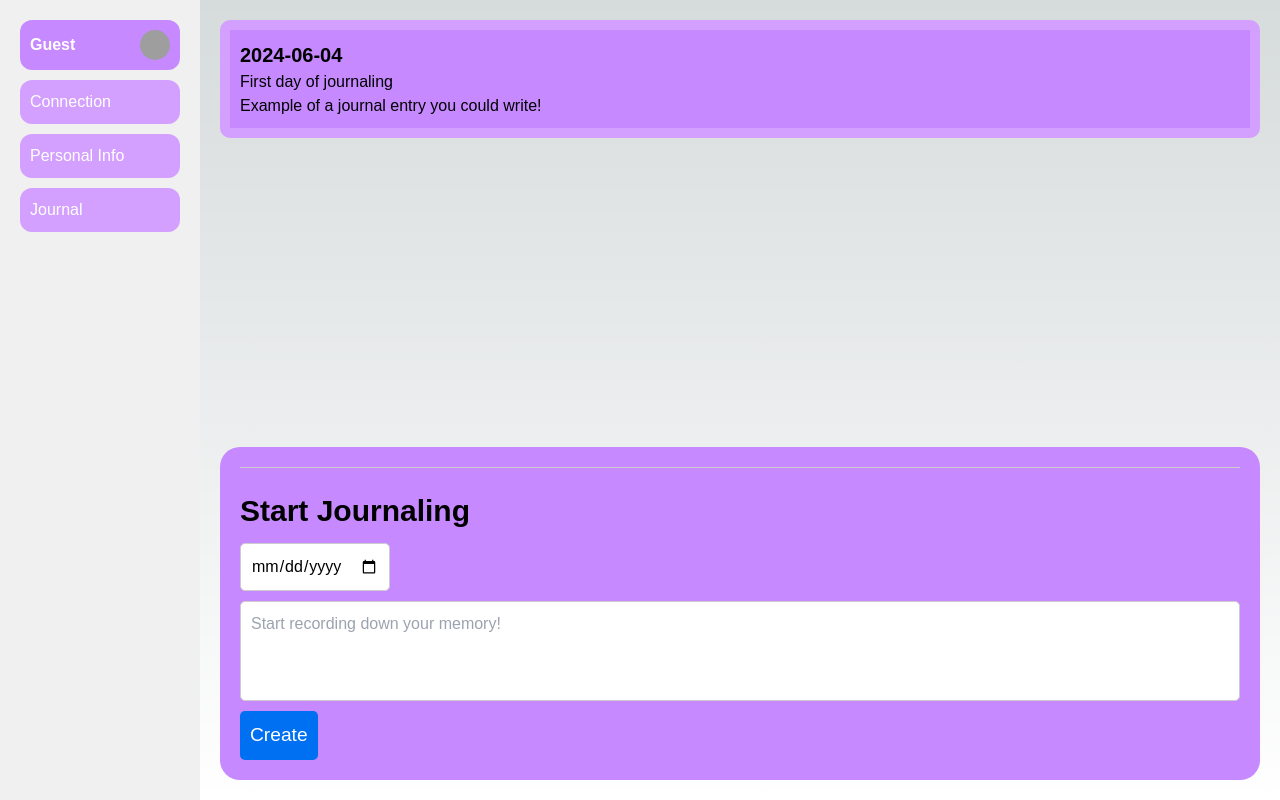
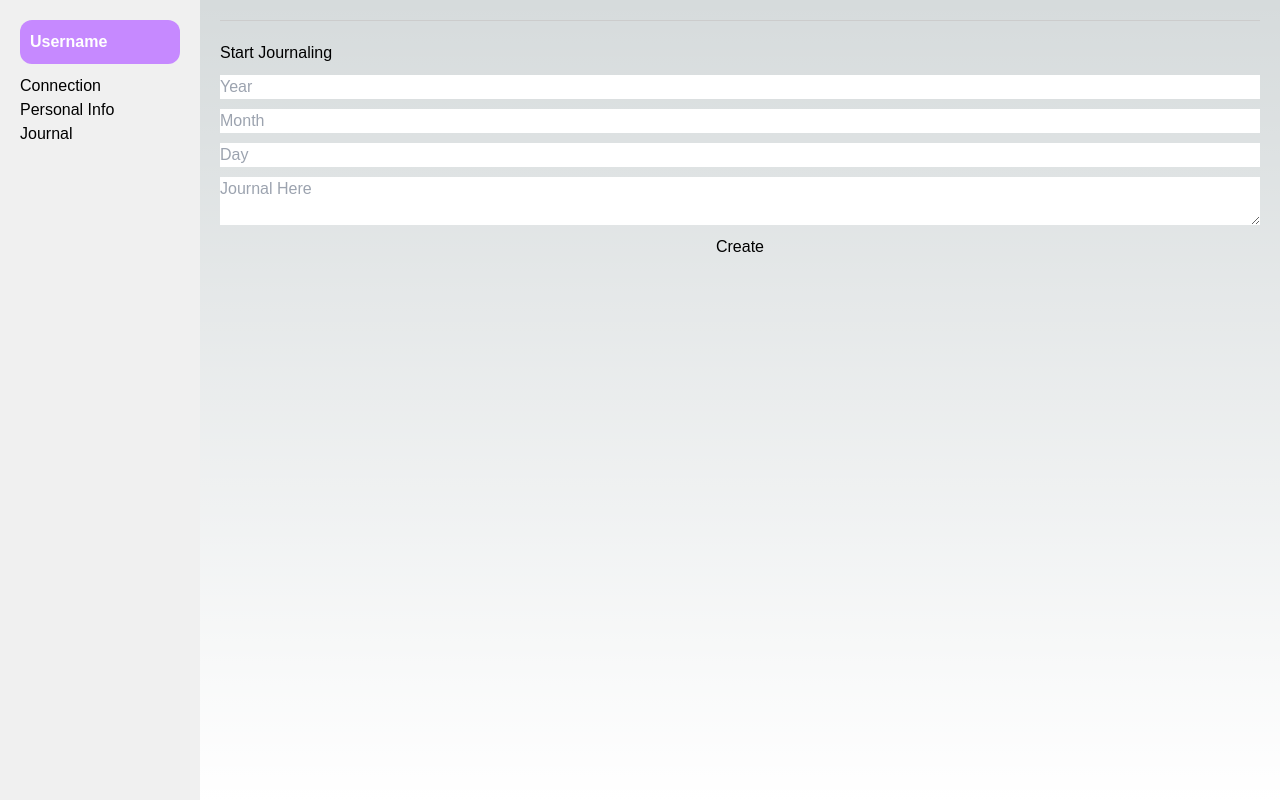
Before and after one commit to DavidBShan/JamHacks, a Next.js app: page /journal in a window 1280 px wide. Built offline with nearby package versions, Linux system fonts and the light colour scheme; no server answers; grey boxes are pictures that could not be loaded.

Commit message:
UI progress

```diff
--- a/pages/journal.js
+++ b/pages/journal.js
@@ -2,15 +2,12 @@ import { useState } from 'react';
 import styles from '../styles/journal.module.css';
 import axios from 'axios';
 import Link from 'next/link'
-import { useUser } from "@auth0/nextjs-auth0/client";
+// import playSound from "play-sound";
 
 export default function Home() {
     const [currentPage, setCurrentPage] = useState('journal');
-
-    const [journalEntries, setJournalEntries] = useState([
-        { date: '2024-06-04', title: 'First day of journaling', content: 'Example of a journal entry you could write!' }
-    ]);
-    const [newEntry, setNewEntry] = useState({ date: '', content: '' });
+    const [journalEntries, setJournalEntries] = useState([]);
+    const [newEntry, setNewEntry] = useState({ year: '', month: '', day: '', content: '' });
 
     const handleInputChange = (e) => {
         const { name, value } = e.target;
@@ -18,13 +15,13 @@ export default function Home() {
     };
 
     const handleCreateEntry = async () => {
-        const { date, content } = newEntry;
-        if (date && content) {
-            setJournalEntries([...journalEntries, { date, content }]);
-            setNewEntry({ date: '', content: '' });
+        const { year, month, day, content } = newEntry;
+        if (year && month && day && content) {
+            setJournalEntries([...journalEntries, { date: `${year}-${month}-${day}`, content }]);
+            setNewEntry({ year: '', month: '', day: '', content: '' });
 
             try {
-                const res = await axios.post('/api/summarize', { prompt: `on ${date} ${content}` });
+                const res = await axios.post('/api/summarize', { prompt: `on ${year}-${month}-${day} ${content}` });
                 const jsonString = res.data.data; // Assuming this is a JSON string
                 const jsonArray = JSON.parse(jsonString); // Convert JSON string to array
 
@@ -54,50 +51,68 @@ export default function Home() {
         setCurrentPage(page);
     };
 
-    const { user, error, isLoading } = useUser();
-    const user_name = user ? user.name : "Guest"; // Fallback to "Guest" if user is not defined
-    const user_picture = user ? user.picture : "/default-profile.png"; // Fallback to a default profile picture
-
     return (
         <div className={styles.container}>
             <div className={styles.sidebar}>
-
-                <div className={styles.usernameSection}>
-                    {user_name}
-                    <img src={user_picture} alt="Profile" className={styles.profilePicture} />
-                </div>
-                <button className={styles.sidebarButton}>Connection</button>
-                <button className={styles.sidebarButton}>Personal Info</button>
-                <button className={styles.sidebarButton}>Journal</button>
+                <div className={styles.usernameSection}>Username</div>
+                <Link href="/">Connection</Link>
+                <Link href="/graphdbTest">Personal Info</Link>
+                <Link href="/journal">Journal</Link>
             </div>
             <div className={styles.content}>
+                {currentPage === 'journal' && (
+                    <>
                         {journalEntries.map((entry, index) => (
                             <div className={styles.journalEntry} key={index}>
-                        <h2 className={styles.journalEntryDate} >{entry.date}</h2>
-                        <h3>{entry.title}</h3>
+                                <h2>{entry.date}</h2>
                                 <p>{entry.content}</p>
                             </div>
                         ))}
-                <div className={styles.newEntryContainer}>
                         <div className={styles.newEntry}>
-                        <h2 className={styles.journalEntryTopTitle}>Start Journaling</h2>
+                            <h3>Start Journaling</h3>
                             <input
-                            type="date"
-                            name="date"
-                            value={newEntry.date}
+                                type="text"
+                                name="year"
+                                placeholder="Year"
+                                value={newEntry.year}
                                 onChange={handleInputChange}
-                            className={styles.dateInput}
+                            />
+                            <input
+                                type="text"
+                                name="month"
+                                placeholder="Month"
+                                value={newEntry.month}
+                                onChange={handleInputChange}
+                            />
+                            <input
+                                type="text"
+                                name="day"
+                                placeholder="Day"
+                                value={newEntry.day}
+                                onChange={handleInputChange}
                             />
                             <textarea
                                 name="content"
-                            placeholder="Start recording down your memory!"
+                                placeholder="Journal Here"
                                 value={newEntry.content}
                                 onChange={handleInputChange}
-                            className={styles.textInput}
                             />
-                        <button onClick={handleCreateEntry} className={styles.createButton}>Create</button>
+                            <button onClick={handleCreateEntry}>Create</button>
                         </div>
+                    </>
+                )}
+                {currentPage === 'connection' && (
+                    <div>
+                        {/* Render Connection Component */}
+                        <h1>Connection Page</h1>
                     </div>
+                )}
+                {currentPage === 'personal-info' && (
+                    <div>
+                        {/* Render Personal Info Component */}
+                        <h1>Personal Info Page</h1>
+                    </div>
+                )}
             </div>
         </div>
     );
--- a/pages/personal_info.js
+++ b/pages/personal_info.js
@@ -54,7 +54,7 @@ export default function Home() {
                 <div className={styles.infoSection}>
                     <div className={styles.infoContent}>
                         <div className={styles.infoText}>
-                            <img src={user_picture} alt="Profile" className={styles.largeProfilePicture} />
+                            <center><img src={user_picture} alt="Profile" className={styles.largeProfilePicture} /></center>
                             <div>
                                 <h3>Hi! I'm...</h3>
                                 <h2>{user_name}</h2>
--- a/styles/personal_info.module.css
+++ b/styles/personal_info.module.css
@@ -5,7 +5,7 @@
 }
 
 .sidebar {
-    background-color: #f0f0f0;
+    background-color: #0047ab;
     padding: 20px;
     width: 200px;
     height: 100%;
@@ -19,8 +19,9 @@
     align-items: center;
     justify-content: space-between;
     width: 100%;
+    height: 150px;
     padding: 10px;
-    background-color: #c689ff;
+    background-color: #6666ff;
     margin-bottom: 10px;
     text-align: center;
     color: white;
@@ -28,10 +29,13 @@
 }
 
 .profilePicture {
-    width: 30px;
-    height: 30px;
+    display: block;
+    margin-left: auto;
+    margin-right: auto;
+    width: 50px;
+    height: 50px;
     border-radius: 50%;
-    margin-left: 10px;
+
 }
 
 .largeProfilePicture {
@@ -39,11 +43,12 @@
     height: 50px;
     border-radius: 50%;
     margin-right: 10px;
+
 }
 
 .sidebarButton {
     border-radius: 12px;
-    background-color: #d4a0ff;
+    background-color: #6666ff;
     color: white;
     border: none;
     padding: 10px;
```
Lines whose indentation alone changed are shown as unchanged.
